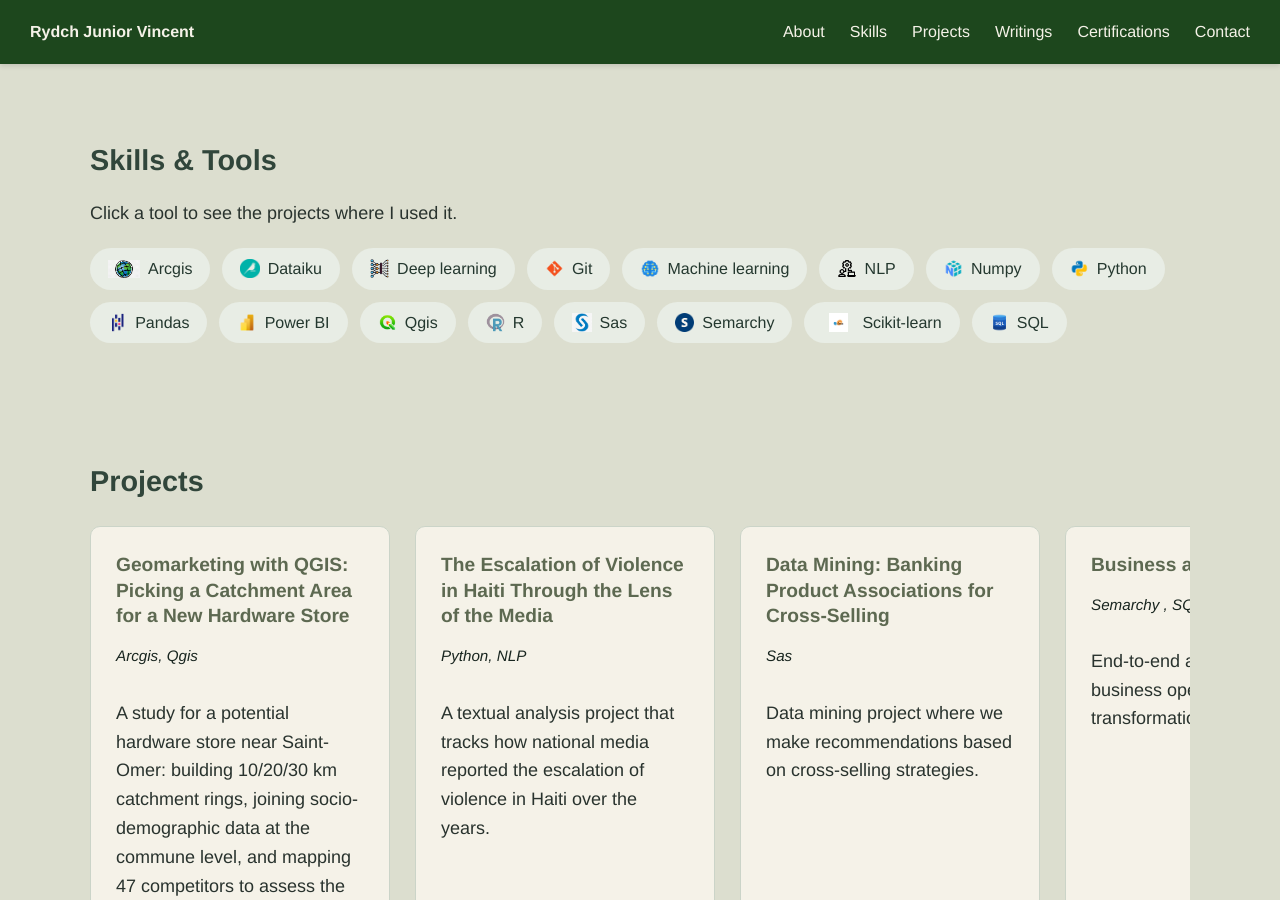
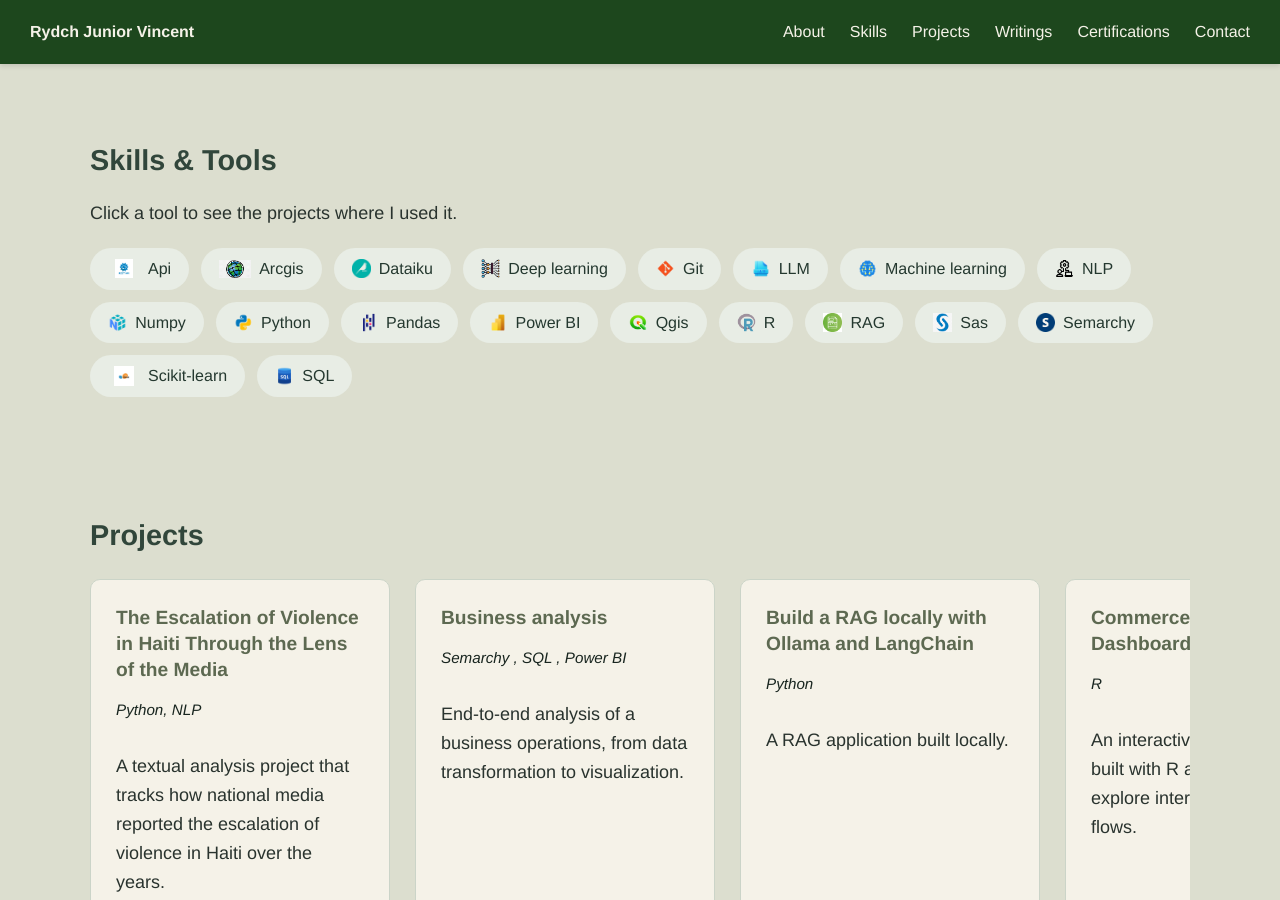
Before and after one commit to Casa032/portfolio, a Jekyll site: the page built from index.markdown, in a window 1280 px wide and 900 px high, scrolled down 1022 px. Built offline with Jekyll 4.4.1, drawn with Linux system fonts in a browser that asks for light colours; some of the changed lines change nothing that is shown; some of the changed text lies outside the part shown.

Commit message:
adding a new project

````diff
--- a/_includes/skills.html
+++ b/_includes/skills.html
@@ -4,11 +4,11 @@
 
     <ul class="tools-list">
         <!-- icon found on https://icons8.com/icons/ -->
-         <!-- <li><a href="{{ '/tools/#api' | relative_url }}">
+         <li><a href="{{ '/tools/#api' | relative_url }}">
                 <img src="{{ '/assets/images/logos/api_icon.jpg' | relative_url}}" class="icon-argis">
                 <span>Api</span>
             </a>
-        </li> -->
+        </li>
         <li><a href="{{ '/tools/#argis' | relative_url }}">
                 <img src="{{ '/assets/images/logos/argis_icon.png' | relative_url}}" class="icon-argis">
                 <span>Arcgis</span>
@@ -39,11 +39,11 @@
                 <span>Git</span>
             </a>
         </li>
-        <!-- <li><a href=" {{ '/tools/#llm' | relative_url }}">
+        <li><a href=" {{ '/tools/#llm' | relative_url }}">
                 <img src="{{ '/assets/images/logos/llm_icon.png' | relative_url}}" class="icon">
                 <span>LLM</span>
             </a>
-        </li> -->
+        </li>
         <li><a href=" {{ '/tools/#machine_learning' | relative_url }}">
                 <img src="{{ '/assets/images/logos/machine_learning_icon.png' | relative_url}}" class="icon">
                 <span>Machine learning</span>
@@ -85,11 +85,11 @@
                 <span>R</span>
             </a>
         </li>
-        <!-- <li><a href=" {{ '/tools/#rag' | relative_url }}">
+        <li><a href=" {{ '/tools/#rag' | relative_url }}">
                 <img src="{{ '/assets/images/logos/rag_icon.jpg' | relative_url}}" class="icon">
                 <span>RAG</span>
             </a>
-        </li> -->
+        </li>
         <li><a href=" {{ '/tools/#sas' | relative_url }}">
                 <img src="{{ '/assets/images/logos/sas_icon.png' | relative_url}}" class="icon">
                 <span>Sas</span>
--- /dev/null
+++ b/_projects/1.rag.md
@@ -0,0 +1,283 @@
+---
+layout: project
+title: "Build a RAG locally with Ollama and LangChain"
+date: 2026-10-03
+tech: Python
+tools: [Python, LLM, RAG, Ollama, LangChain, API]
+
+---
+
+
+A RAG application built locally.
+
+# Process
+
+AI is taking so much space in our lives right now, but with all the tools, agents and LLMs available, there's also the issue of data privacy. On top of that, an LLM knows nothing about our own documents. That's where RAG (Retrieval Augmented Generation) comes into play. As an example, it's like using ChatGPT with the files on our computer: we can query our own data and get answers based on it. Nonetheless, there's an issue: with ChatGPT, the model from OpenAI is still at play and our documents are sent to a remote server. That is solved with Ollama, which allows you to run your own models locally, given you have the required computational power (CPU/GPU).
+
+Below, I present a project that allows me to have my own RAG (using AI models and documents) on my own computer.
+
+All possible with Ollama and LangChain.
+
+## Ollama
+Ollama is an open platform that gives users access to large language models, providing privacy, control and flexibility.
+
+[ollama.com](https://ollama.com/)
+
+After the download, you have access to a vast catalog of open-weight models.
+
+For this project, I'm using qwen3:4b-instruct-2507-q4_K_M, a small model (4 billion parameters, quantized in 4 bits) that runs on a regular laptop:
+[qwen3:4b-instruct-2507-q4_K_M](https://ollama.com/library/qwen3:4b-instruct-2507-q4_K_M)
+
+Just use this command in your terminal after installation to get the same model I used.
+
+```bash
+ollama pull qwen3:4b-instruct-2507-q4_K_M
+```
+
+## LangChain
+
+LangChain is an open-source framework for building applications and AI agents using large language models.
+[langchain.com](https://www.langchain.com/langchain)
+
+The LangChain modules simplify our tasks: loading and parsing the documents, splitting them, connecting to the models and chaining everything together.
+
+## Requirements
+
+The Python libraries used in this project:
+
+```bash
+pip install langchain langchain-community langchain-ollama langchain-text-splitters langchain-chroma "unstructured[pdf]" ollama pandas streamlit
+```
+
+## The project
+
+Now, open your favorite IDE. Building the RAG application comes down to 5 steps.
+
+### 1. Parsing the documents
+First of all, we need to read the content of the documents that will constitute our knowledge base. All my PDFs go in a `data` folder. For this project, I'm using *Attention Is All You Need*, but any PDF added to the folder becomes part of the knowledge base.
+
+```python
+import os
+import logging
+from langchain_community.document_loaders import UnstructuredPDFLoader
+
+logging.basicConfig(level=logging.INFO)
+logger = logging.getLogger(__name__)
+
+DATA_DIR = "data"
+
+pdf_files = []
+if os.path.exists(DATA_DIR):
+    pdf_files = [f for f in os.listdir(DATA_DIR) if f.endswith(".pdf")]
+
+if pdf_files:
+    data = []
+    for file in pdf_files:
+        loader = UnstructuredPDFLoader(os.path.join(DATA_DIR, file))
+        data.extend(loader.load())
+    logger.info(f"Done loading {len(pdf_files)} file(s)")
+else:
+    logger.error("No PDF found, add at least one file in the data folder")
+```
+
+### 2. Splitting into chunks
+After loading the files, we divide them into chunks. We need to split the documents into smaller parts to fit the context limits of the models and to get better embeddings (the transformation of text into vectors of numbers).
+
+The size of the chunks matters a lot. Too small, they cut sentences in half. Too big, they mix several ideas. I tested three configurations (see the Evaluation part) and kept 500 characters with an overlap of 100, which gave the best results.
+
+```python
+from langchain_text_splitters import RecursiveCharacterTextSplitter
+
+text_splitter = RecursiveCharacterTextSplitter(chunk_size=500, chunk_overlap=100)
+chunks = text_splitter.split_documents(data)
+```
+
+### 3. Creating vector embeddings and storing them in a vector database
+Those chunks will be embedded and stored in a vector database (Chroma).
+For the embeddings, another model is necessary.
+This one does the job: [nomic-embed-text](https://ollama.com/library/nomic-embed-text)
+
+```python
+import ollama
+ollama.pull('nomic-embed-text')
+```
+
+The database is saved on disk, so the embeddings are only computed once.
+
+```python
+from langchain_ollama import OllamaEmbeddings
+from langchain_chroma import Chroma
+
+PERSIST_DIR = "chroma_db"
+
+embeddings = OllamaEmbeddings(
+    model='nomic-embed-text',
+)
+
+if os.path.exists(PERSIST_DIR):
+    vector_db = Chroma(
+        collection_name="simple_rag",
+        embedding_function=embeddings,
+        persist_directory=PERSIST_DIR,
+    )
+    logger.info("Vector database loaded from disk")
+else:
+    vector_db = Chroma.from_documents(
+        documents=chunks,
+        collection_name="simple_rag",
+        embedding=embeddings,
+        persist_directory=PERSIST_DIR,
+    )
+    logger.info("Vector database created and saved")
+```
+
+### 4. Retrieval
+Then, the vector database is turned into a retriever. When the user asks a question, it is embedded with the same model, and a similarity search returns the chunks closest to it.
+
+```python
+retriever = vector_db.as_retriever()
+```
+
+### 5. Query and generation
+Finally, the retrieved chunks are given to the LLM as context, along with the question of the user. The model answers based only on that context.
+
+The retriever returns Document objects, so a small function keeps only their text before sending it to the prompt.
+
+```python
+from langchain_ollama import ChatOllama
+from langchain_core.prompts import ChatPromptTemplate
+from langchain_core.runnables import RunnablePassthrough
+from langchain_core.output_parsers import StrOutputParser
+
+llm = ChatOllama(model='qwen3:4b-instruct-2507-q4_K_M')
+
+template = """Answer the question based ONLY on the following context:
+{context}
+Question: {question}
+"""
+
+prompt = ChatPromptTemplate.from_template(template)
+
+def format_docs(docs):
+    return "\n\n".join(doc.page_content for doc in docs)
+
+chain = (
+    {"context": retriever | format_docs, "question": RunnablePassthrough()}
+    | prompt
+    | llm
+    | StrOutputParser()
+)
+
+res = chain.invoke("What is attention?")
+
+print(res)
+```
+
+Output:
+
+```text
+Attention is a mechanism that maps a query and a set of key-value pairs to an output, enabling models to focus on relevant parts of input data. It is used in sequence modeling and transformation tasks, with self-attention being a common variant that relates different positions within a sequence. Attention mechanisms have become integral to modern neural networks and are applied in various tasks, including natural language processing and memory networks.
+```
+
+## Showing the sources
+
+An answer is more trustworthy when we can check where it comes from. This function returns the answer and the chunks used to build it.
+
+```python
+def ask(question, retriever):
+    docs = retriever.invoke(question)
+    answer = (prompt | llm | StrOutputParser()).invoke(
+        {"context": format_docs(docs), "question": question}
+    )
+    return answer, docs
+
+answer, docs = ask("What is attention?", retriever)
+
+print(answer)
+for i, doc in enumerate(docs, 1):
+    print(f"\nSource {i} ({doc.metadata.get('source', 'unknown')}):")
+    print(doc.page_content[:200])
+```
+
+## Evaluation
+
+To know if the RAG really works, I built a small test set: questions from the paper with the keywords the answer should contain. For each configuration of chunks, I check two things:
+- **Retrieval hit**: are the keywords in the retrieved chunks?
+- **Answer hit**: are the keywords in the final answer?
+
+I also measure the response time. It's a simple metric (a keyword can be there without the answer being perfect), but it already shows the impact of the chunk size.
+
+```python
+import time
+import pandas as pd
+
+eval_set = [
+    {"question": "What is attention?", "keywords": ["query", "key", "value"]},
+    {"question": "How many heads are used in multi-head attention?", "keywords": ["8"]},
+    {"question": "Which optimizer was used to train the Transformer?", "keywords": ["adam"]},
+    {"question": "What BLEU score does the big Transformer reach on English-to-German translation?", "keywords": ["28.4"]},
+    {"question": "What is the dimension of the model outputs (d_model)?", "keywords": ["512"]},
+]
+
+def evaluate(chunk_size, chunk_overlap):
+    splitter = RecursiveCharacterTextSplitter(chunk_size=chunk_size, chunk_overlap=chunk_overlap)
+    eval_chunks = splitter.split_documents(data)
+    eval_db = Chroma.from_documents(
+        documents=eval_chunks,
+        collection_name=f"eval_{chunk_size}_{chunk_overlap}",
+        embedding=embeddings,
+    )
+    eval_retriever = eval_db.as_retriever()
+
+    results = []
+    for item in eval_set:
+        start = time.time()
+        answer, docs = ask(item["question"], eval_retriever)
+        elapsed = time.time() - start
+
+        context = format_docs(docs).lower()
+        results.append({
+            "retrieval_hit": all(k in context for k in item["keywords"]),
+            "answer_hit": all(k in answer.lower() for k in item["keywords"]),
+            "time": elapsed,
+        })
+
+    df = pd.DataFrame(results)
+    return {
+        "chunk_size": chunk_size,
+        "chunk_overlap": chunk_overlap,
+        "retrieval_hit": df["retrieval_hit"].mean(),
+        "answer_hit": df["answer_hit"].mean(),
+        "avg_time_s": round(df["time"].mean(), 2),
+    }
+
+configs = [(100, 0), (500, 100), (1000, 200)]
+summary = pd.DataFrame([evaluate(size, overlap) for size, overlap in configs])
+print(summary)
+```
+
+Results:
+
+| chunk_size | chunk_overlap | Retrieval hit | Answer hit | Avg time (s) |
+|---|---|---|---|---|
+| 100 | 0 | 60% | 60% | 11.46 |
+| 500 | 100 | **100%** | **100%** | 31.77 |
+| 1000 | 200 | 60% | 60% | 44.62 |
+
+The middle configuration is the only one that answers all 5 questions correctly. With 100 characters, the chunks are too short: a number like the BLEU score can end up separated from the sentence that explains it, so the retriever misses it. With 1000 characters, each chunk mixes several ideas, its embedding becomes less precise, and the right passage is not always among the closest ones.
+
+Retrieval hit and answer hit are identical in every configuration: when the right chunk is found, the model always uses it correctly. So the weak point of the RAG is the retrieval, not the LLM.
+
+The response time grows with the chunk size, because the model has more context to read before answering. 500/100 is a good compromise between quality and speed.
+
+
+
+## Performance
+
+Everything runs on my laptop: [GPU]. With the chosen configuration, an answer takes about 32 seconds on average. It's slower than an online service, but nothing leaves my computer.
+
+Like that, I have a RAG that runs only on my computer, without any external tools (information going who knows where).
+
+## Limits and next steps
+
+This version works, but there's still room for improvement: the test set has only 5 questions, so one question changes the score by 20%, and the evaluation is based on keywords, which is a simple metric. A 4B model also has its limits on complex questions. Next steps would be a bigger test set, a better evaluation (using an LLM as a judge, for example), adding a reranking step to improve the retrieval, which is the weak point here, and testing bigger models on a GPU to keep a reasonable response time.
````
